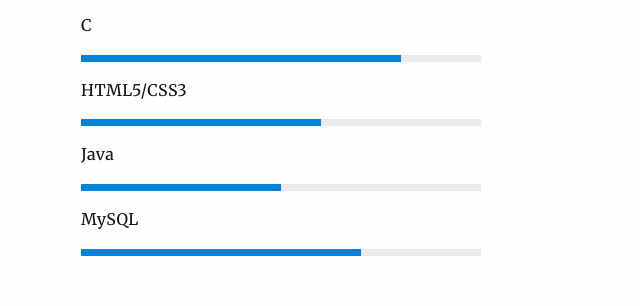
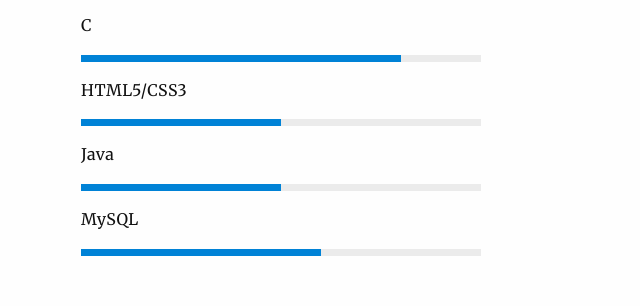
Before and after one commit to Nithesraj/Nithesraj.github.io, a plain HTML site: page index.html in a window 1280 px wide. Shown: the part 1068-1374 px from the top of the page, 324-964 px from the left. Drawn offline with nearby package versions, Linux system fonts and the light colour scheme.

Commit message:
Update index.html

```diff
--- a/index.html
+++ b/index.html
@@ -174,7 +174,7 @@
 
                             <h6 class="progress-title">HTML5/CSS3</h6>
                             <div class="progress">
-                                <div class="progress-bar progress-bar-primary animated fadeInLeft" role="progressbar" aria-valuenow="85" aria-valuemin="0" aria-valuemax="100" style="width: 60%">
+                                <div class="progress-bar progress-bar-primary animated fadeInLeft" role="progressbar" aria-valuenow="85" aria-valuemin="0" aria-valuemax="100" style="width: 50%">
                                 </div>
                             </div><!-- / progress -->
 
@@ -185,7 +185,7 @@
                             </div><!-- / progress -->
                             <h6 class="progress-title">MySQL</h6>
                             <div class="progress">
-                                <div class="progress-bar progress-bar-primary animated fadeInLeft" role="progressbar" aria-valuenow="85" aria-valuemin="0" aria-valuemax="100" style="width: 70%">
+                                <div class="progress-bar progress-bar-primary animated fadeInLeft" role="progressbar" aria-valuenow="85" aria-valuemin="0" aria-valuemax="100" style="width: 60%">
                                 </div>
                             </div><!-- / progress -->
                         </div>
```
